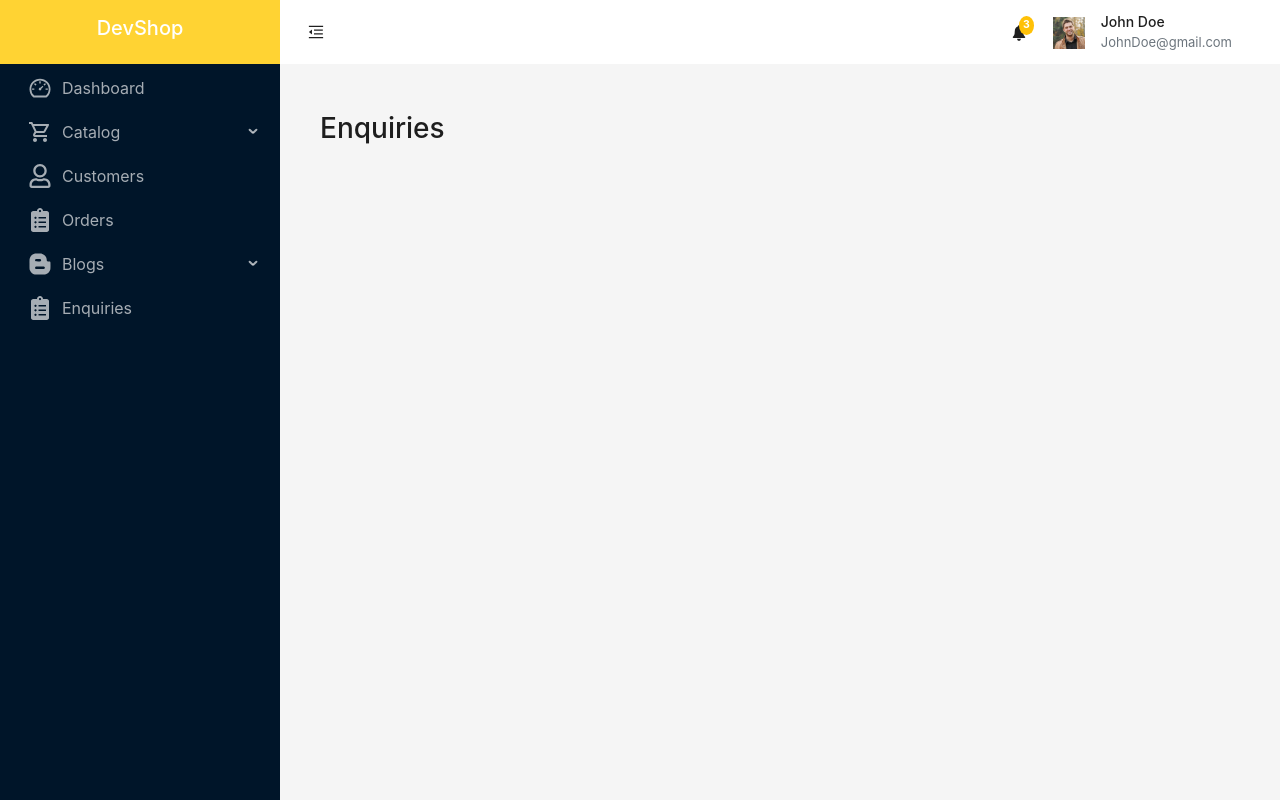
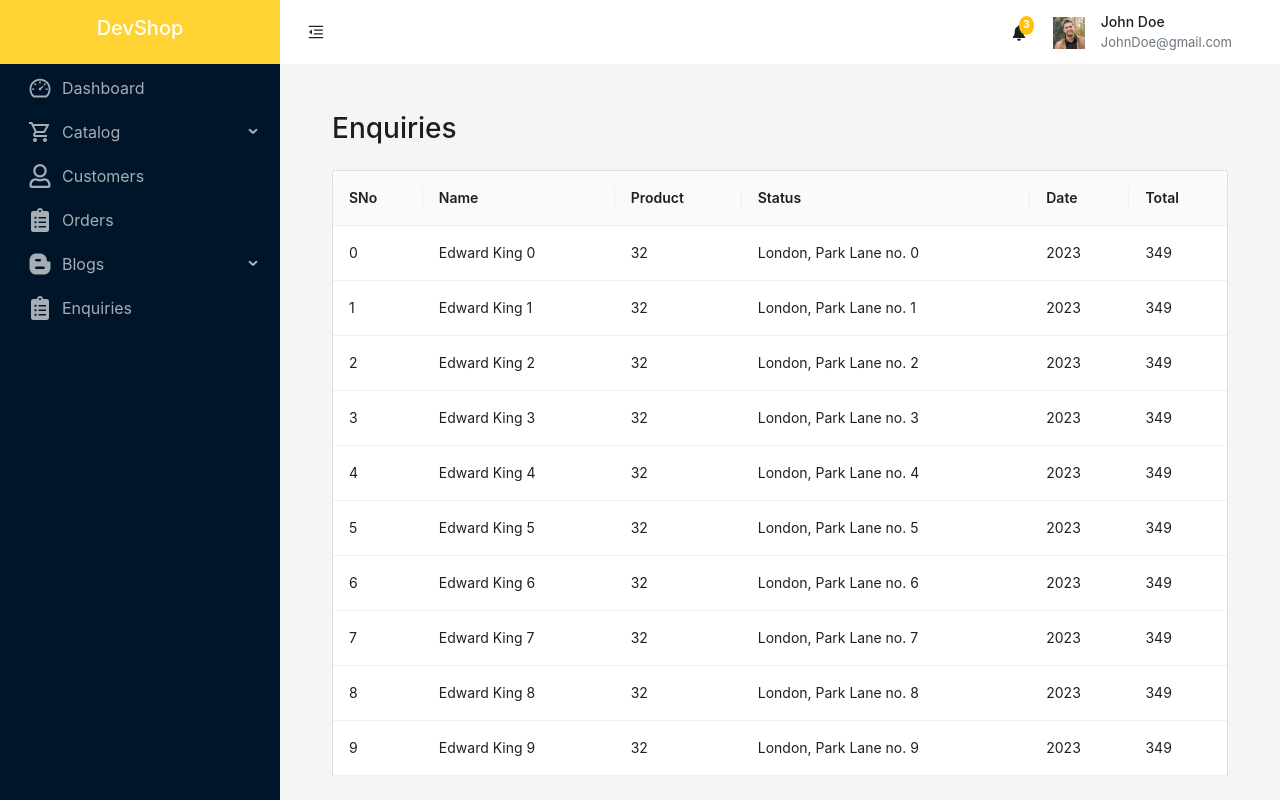
Before and after one commit to Seyba/admin-app, a React (Create React App) app: page /admin/enquiries in a window 1280 px wide. Built offline with nearby package versions, Linux system fonts and the light colour scheme.

Commit message:
enquiries data loaded

```diff
--- a/src/component/pages/Enquiries.js
+++ b/src/component/pages/Enquiries.js
@@ -1,9 +1,56 @@
 import React from 'react'
+import { Table, Timeline } from 'antd'
+
 
 export const Enquiries = () => {
+    const columns = [
+        {
+          title: 'SNo',
+          dataIndex: 'key'
+        },
+        {
+          title: 'Name',
+          dataIndex: 'name'
+        },
+        {
+          title: 'Product',
+          dataIndex: 'product'
+        },
+        {
+            title: 'Status',
+            dataIndex: 'status'
+        },
+        {
+            title: 'Date',
+            dataIndex: 'date'
+        },
+        {
+            title: 'Total',
+            dataIndex: 'total'
+        },
+    ];
+    const orderData = []
+    for(let i = 0; i < 46; i++) {
+        orderData.push({
+            key: i,
+            name: `Edward King ${i}`,
+            product: 32,
+            status: `London, Park Lane no. ${i}`,
+            date: new Date().getFullYear(),
+            total: 349
+        })
+    }
+
   return (
-    <div className=''>
+    <div className='container'>
         <h3 className="mb-4">Enquiries</h3>
+        <div className="card">
+            <div className="col-md-12">
+                <div>
+                    <Table dataSource={orderData} columns={columns} />;
+                </div>
+            </div>
+        </div>
     </div>
   )
 }
```
